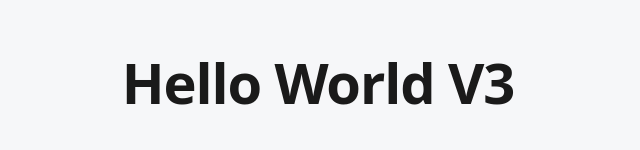
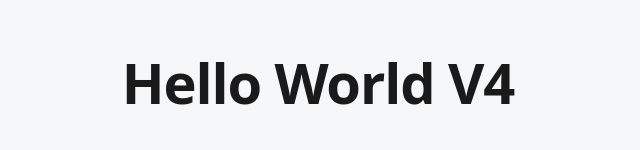
Before and after one commit to giantkillerrobot/render-hello-world, a React (Vite) app: page / in a window 1280 px wide. Shown: the part 385-535 px from the top of the page, without its empty margins (322-962 px from the left). Built offline with nearby package versions, Linux system fonts and the light colour scheme.

Commit message:
Update homepage version from V3 to V4
Co-authored-by: Dion McCormick <giantkillerrobot@users.noreply.github.com>

```diff
--- a/src/App.jsx
+++ b/src/App.jsx
@@ -28,7 +28,7 @@ export default function App() {
   return (
     <main className="page">
       <img src="/ace-logo.png" alt="Ace 2.0" className="logo" />
-      <h1 className="headline">Hello World V3</h1>
+      <h1 className="headline">Hello World V4</h1>
       <button className="cta" onClick={handleClick}>
         Click Me!
       </button>
```
